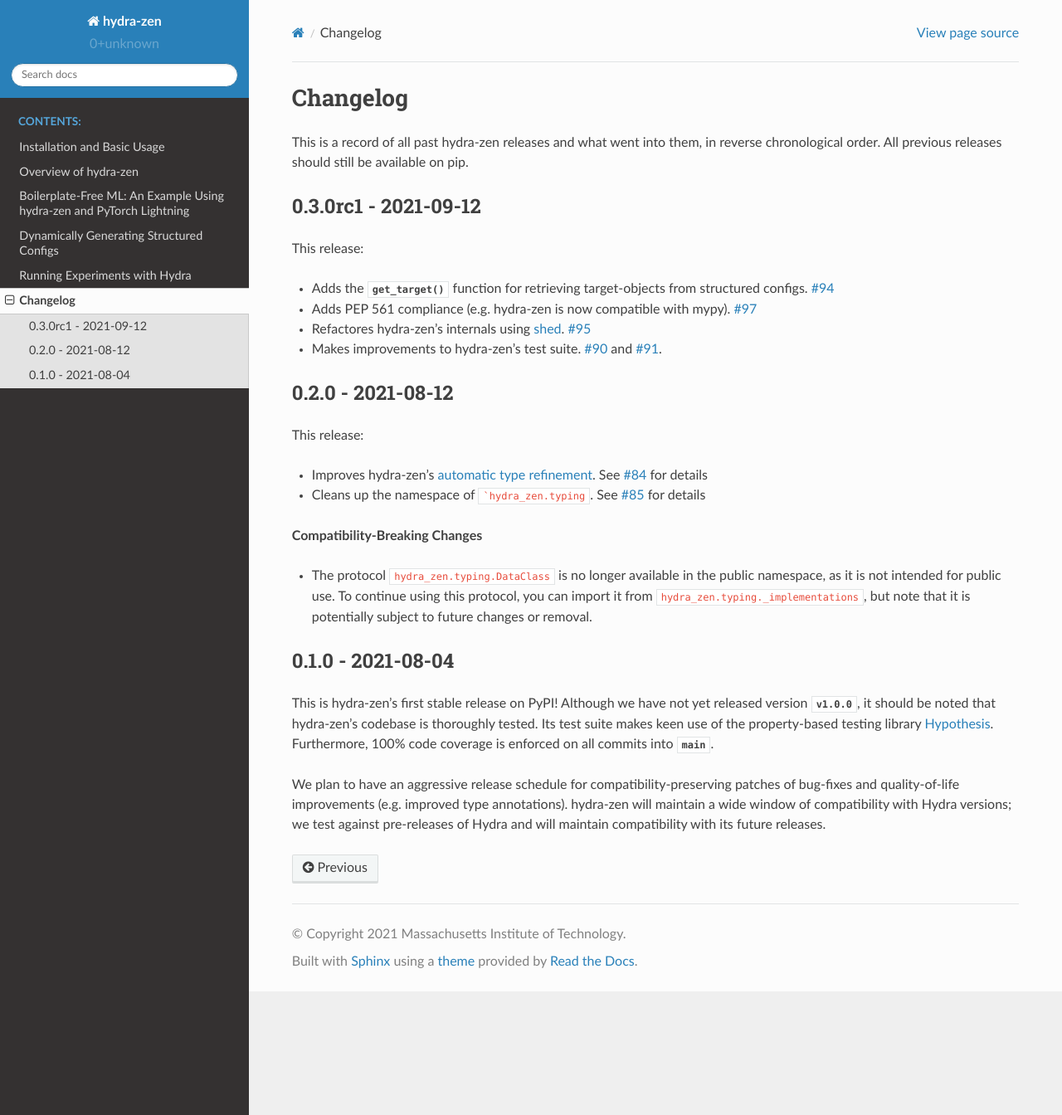
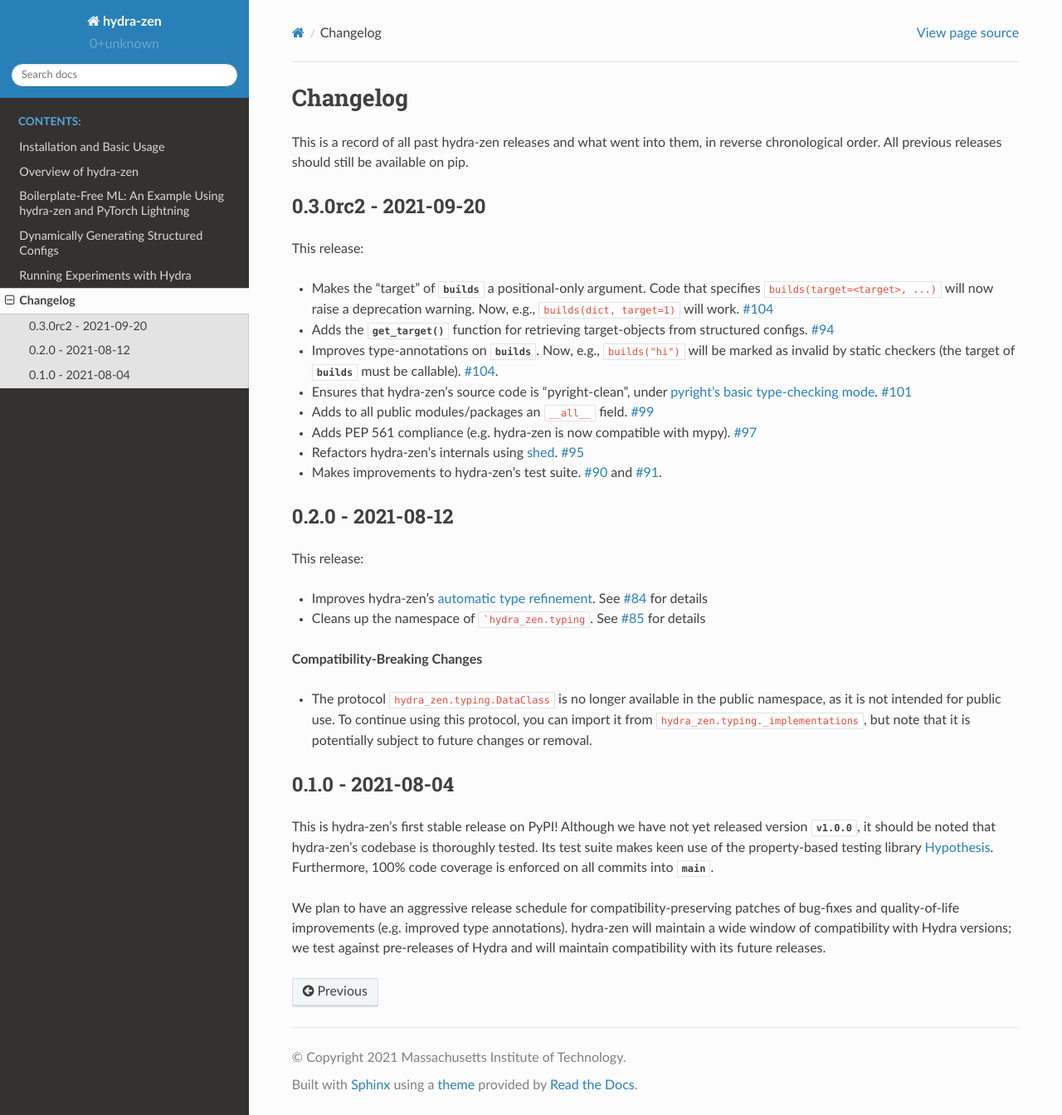
Before and after one commit to mit-ll-responsible-ai/hydra-zen, a Sphinx documentation site: the page built from docs/source/changes.rst, in a window 1280 px wide and 1344 px high. Shown: the whole window at 83% size. Built offline with Sphinx 7.4.7 and the Read the Docs theme 2.0.0, drawn with Linux system fonts in a browser that asks for light colours.

Commit message:
update changelog for 0.3.0rc2

```diff
--- a/docs/source/changes.rst
+++ b/docs/source/changes.rst
@@ -8,14 +8,18 @@
 .. _v0.3.0:
 
 ---------------------
-0.3.0rc1 - 2021-09-12
+0.3.0rc2 - 2021-09-20
 ---------------------
 
 This release:
 
+- Makes the "target" of `builds` a positional-only argument. Code that specifies ``builds(target=<target>, ...)`` will now raise a deprecation warning. Now, e.g., ``builds(dict, target=1)`` will work. `#104 <https://github.com/mit-ll-responsible-ai/hydra-zen/pull/104>`_
 - Adds the :func:`~hydra_zen.get_target` function for retrieving target-objects from structured configs. `#94 <https://github.com/mit-ll-responsible-ai/hydra-zen/pull/94>`_
+- Improves type-annotations on `builds`. Now, e.g., ``builds("hi")`` will be marked as invalid by static checkers (the target of `builds` must be callable). `#104 <https://github.com/mit-ll-responsible-ai/hydra-zen/pull/104>`_.
+- Ensures that hydra-zen's source code is "pyright-clean", under `pyright's basic type-checking mode <https://github.com/microsoft/pyright/blob/main/docs/configuration.md#diagnostic-rule-defaults>`_. `#101 <https://github.com/mit-ll-responsible-ai/hydra-zen/pull/101>`_
+- Adds to all public modules/packages an ``__all__`` field. `#99 <https://github.com/mit-ll-responsible-ai/hydra-zen/pull/99>`_
 - Adds PEP 561 compliance (e.g. hydra-zen is now compatible with mypy). `#97 <https://github.com/mit-ll-responsible-ai/hydra-zen/pull/97>`_
-- Refactores hydra-zen's internals using `shed <https://pypi.org/project/shed/>`_. `#95 <https://github.com/mit-ll-responsible-ai/hydra-zen/pull/95>`_
+- Refactors hydra-zen's internals using `shed <https://pypi.org/project/shed/>`_. `#95 <https://github.com/mit-ll-responsible-ai/hydra-zen/pull/95>`_
 - Makes improvements to hydra-zen's test suite. `#90 <https://github.com/mit-ll-responsible-ai/hydra-zen/pull/90>`_ and `#91 <https://github.com/mit-ll-responsible-ai/hydra-zen/pull/91>`_.
 
 .. _v0.2.0:
```
